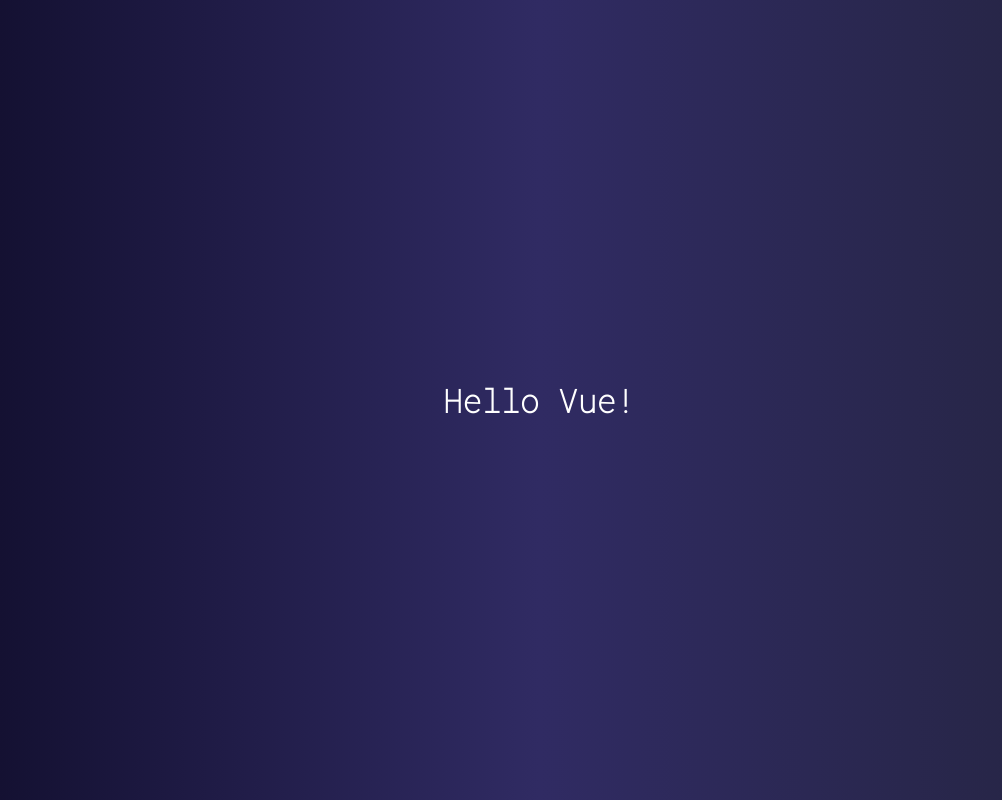
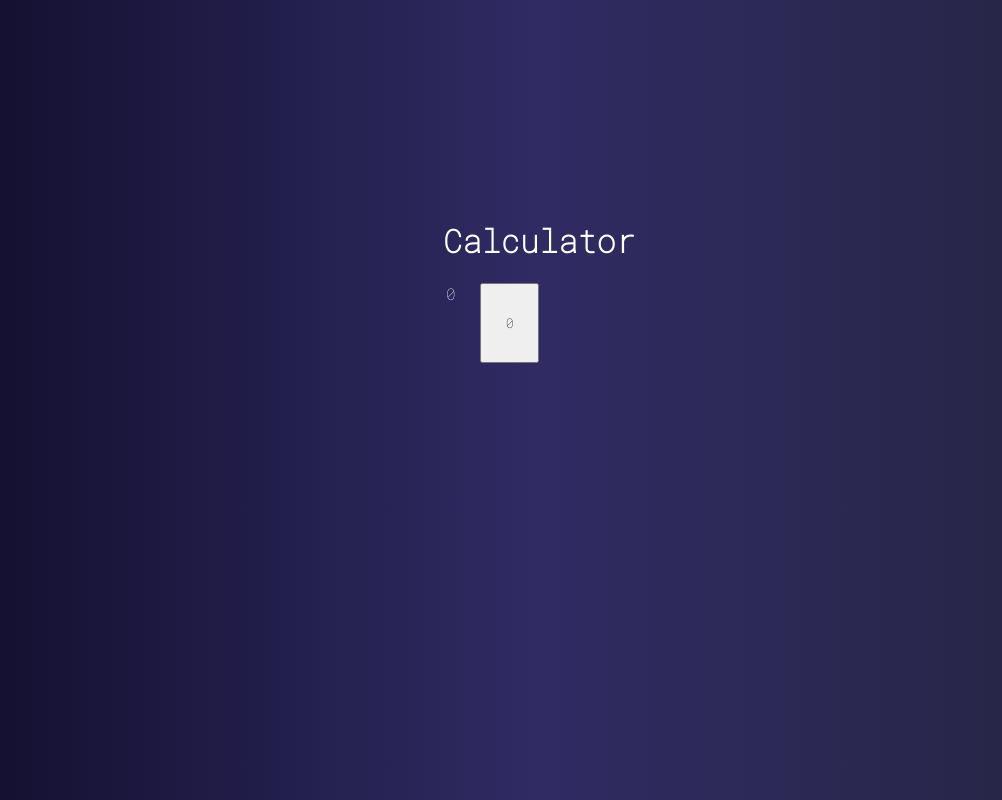
Before and after one commit to polyanetuag/calculator, a Vue app: page / in a window 1280 px wide. Shown: the whole page, without its empty margins (101-1103 px from the left). Built offline with nearby package versions, Linux system fonts and the light colour scheme.

Commit message:
importing Calculator

```diff
--- a/src/App.vue
+++ b/src/App.vue
@@ -1,12 +1,15 @@
 <template>
   <div id="app">
-    <h1>Hello Vue!</h1>
+    <h1>Calculator</h1>
+    <Calculator />
   </div>
 </template>
 
 <script>
+import Calculator from "./main/Calculator.vue"
+
 export default {
-
+  components: { Calculator }
 }
 </script>
 
```
